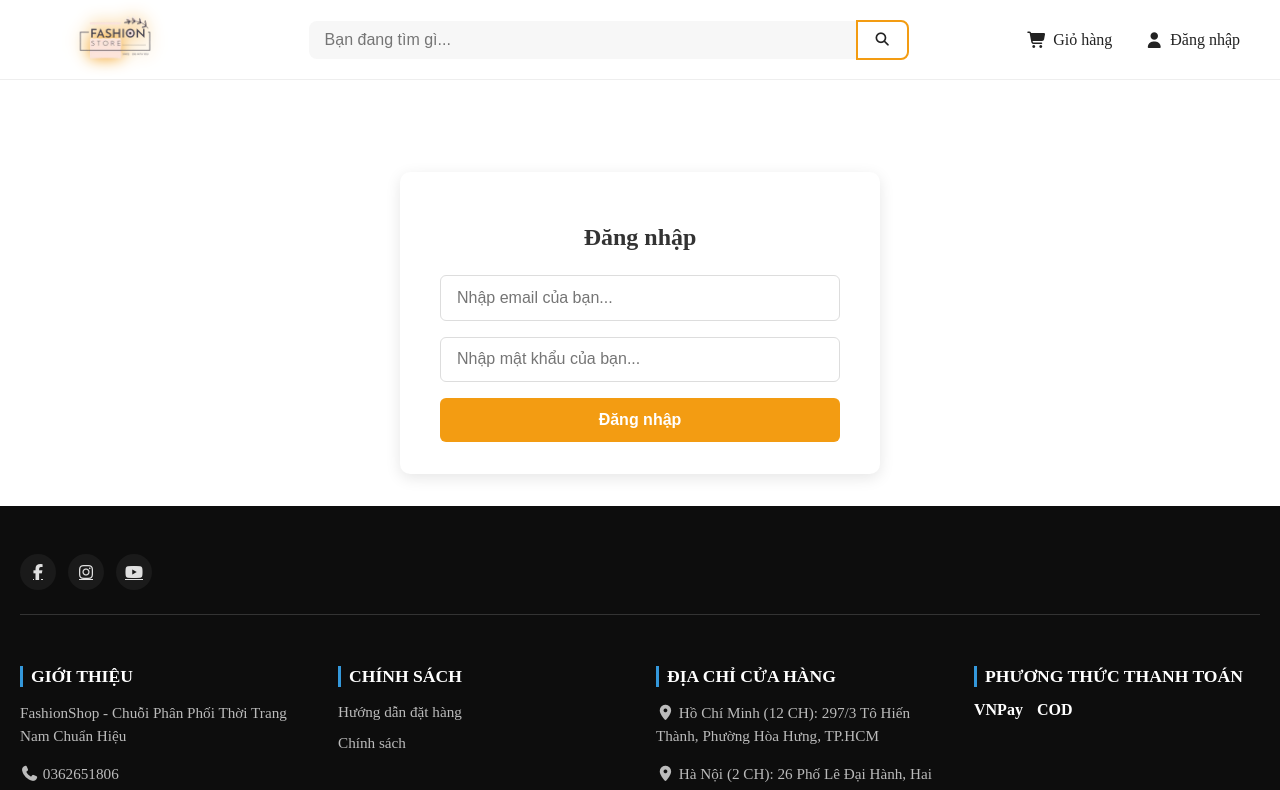
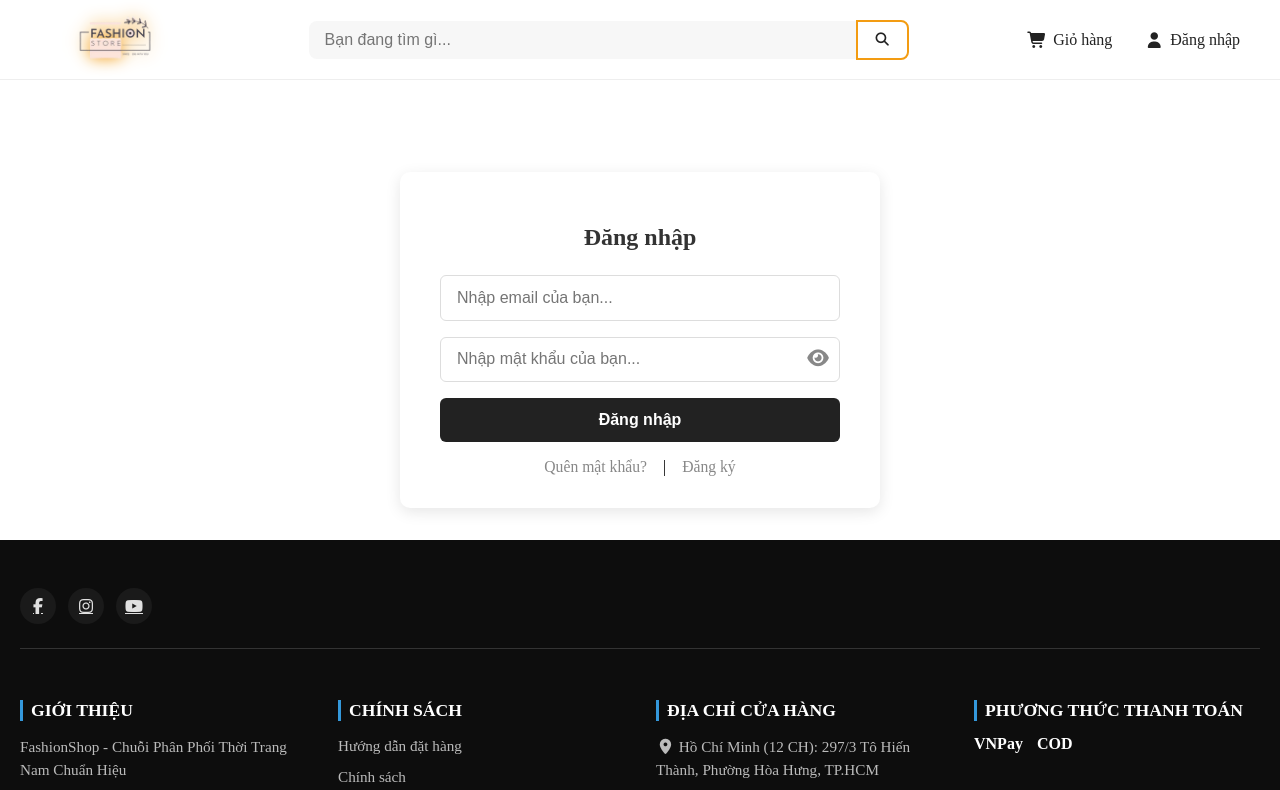
Before and after one commit to NguyenLam1708/fashion_shop_front_end, a Vue app: page /login in a window 1280 px wide. Shown: the top 790 px of the page. Built offline with nearby package versions, Linux system fonts and the light colour scheme; no server answers.

Commit message:
refactor: fix ui login

```diff
--- a/src/pages/Login.vue
+++ b/src/pages/Login.vue
@@ -4,13 +4,46 @@
       <h2>Đăng nhập</h2>
       <form @submit.prevent="handleLogin">
         <input v-model="email" type="email" placeholder="Nhập email của bạn..." required />
-        <input v-model="password" type="password" placeholder="Nhập mật khẩu của bạn..." required />
+        <div class="password-field">
+          <input
+            :type="showPassword ? 'text' : 'password'"
+            v-model="password"
+            placeholder="Nhập mật khẩu của bạn..."
+            required
+          />
+          <span class="toggle-eye" @click="showPassword = !showPassword">
+            <i :class="showPassword ? 'fas fa-eye-slash' : 'fas fa-eye'"></i>
+          </span>
+        </div>
         <button type="submit">Đăng nhập</button>
       </form>
+      <div class="login-links">
+        <router-link to="/forgot-password">Quên mật khẩu?</router-link>
+        <span>|</span>
+        <router-link to="/register">Đăng ký</router-link>
+      </div>
       <p v-if="message" class="message">{{ message }}</p>
     </div>
   </div>
 </template>
+
+<script>
+export default {
+  data() {
+    return {
+      email: '',
+      password: '',
+      showPassword: false,
+      message: ''
+    }
+  },
+  methods: {
+    handleLogin() {
+      // ...existing login logic...
+    }
+  }
+}
+</script>
 
 <style scoped>
 .login {
@@ -54,12 +87,12 @@
 }
 
 .login-box input:focus {
-  border-color: #f39c12; /* vàng cam nổi bật */
+  border-color: #888;
 }
 
 .login-box button {
   padding: 0.8rem;
-  background: #f39c12;
+  background: #222;
   border: none;
   border-radius: 6px;
   color: white;
@@ -70,7 +103,25 @@
 }
 
 .login-box button:hover {
-  background: #d68910;
+  background: #444;
+}
+
+.login-links {
+  margin-top: 1rem;
+  display: flex;
+  justify-content: center;
+  gap: 1rem;
+  font-size: 0.98rem;
+}
+
+.login-links a {
+  color: #888;
+  text-decoration: none;
+  transition: color 0.2s;
+}
+
+.login-links a:hover {
+  color: #222;
 }
 
 .message {
@@ -78,4 +129,27 @@
   font-size: 0.95rem;
   color: red;
 }
+.password-field {
+  position: relative;
+  display: flex;
+  align-items: center;
+}
+
+.password-field input {
+  flex: 1;
+  padding-right: 40px;
+}
+
+.toggle-eye {
+  position: absolute;
+  right: 10px;
+  cursor: pointer;
+  color: #888;
+  font-size: 1.2rem;
+  user-select: none;
+}
+
+.toggle-eye:hover {
+  color: #888;
+}
 </style>
```
